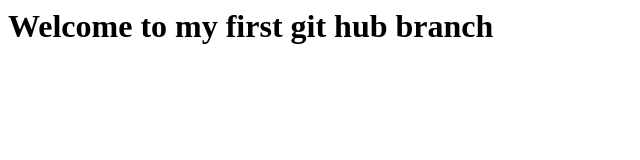
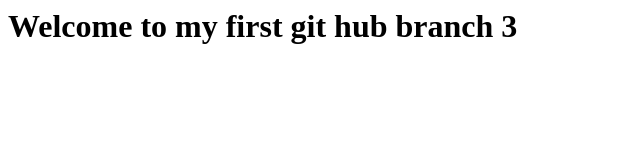
Before and after one commit to murugeshsathish/mytestapp, a plain HTML site: page child.html in a window 1280 px wide. Shown: the full height of the page, 0-640 px from the left. Drawn offline with Linux system fonts and the light colour scheme.

Commit message:
Child second commit

```diff
--- a/child.html
+++ b/child.html
@@ -1,6 +1,6 @@
 <HTML>
     <TITLE>My First Branch</TITLE>
     <BODY>
-        <H1>Welcome to my first git hub branch</H1>
+        <H1>Welcome to my first git hub branch 3</H1>
     </BODY>
 </HTML>
```
